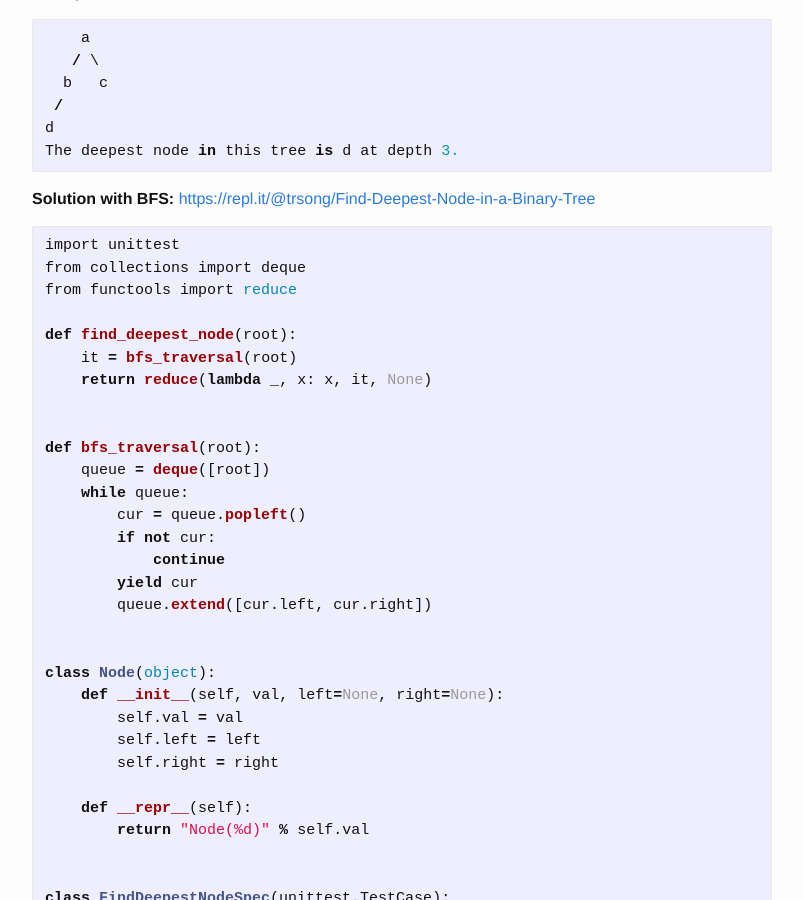
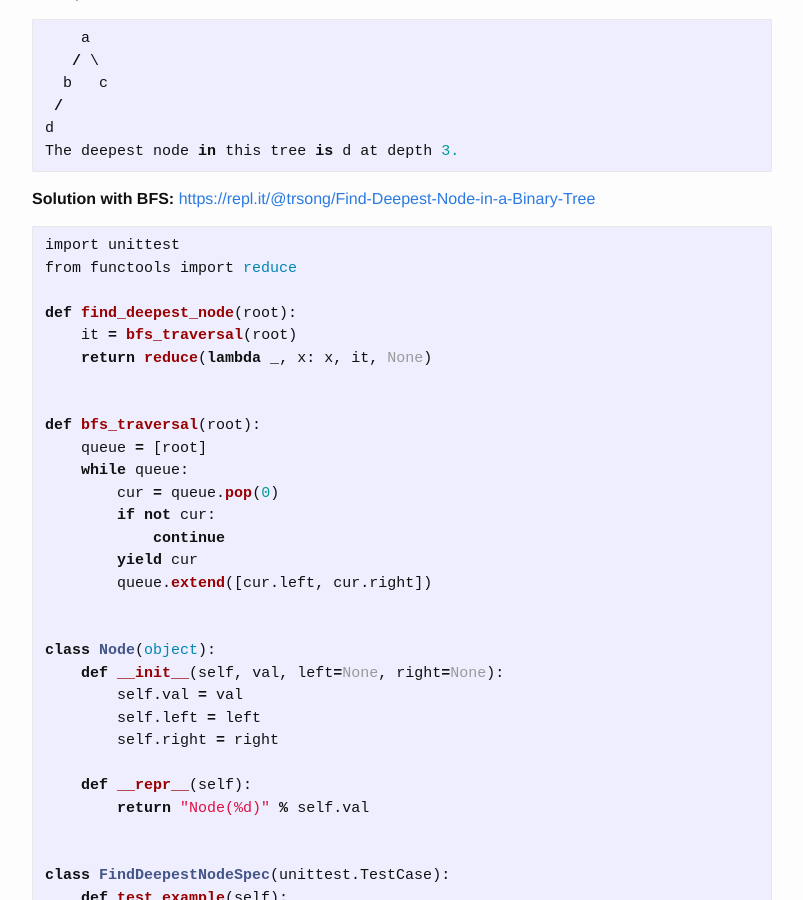
Before and after one commit to trsong/trsong.github.io, a Jekyll site: the page built from _posts/2020-08-01-DailyQuestionsAug.md, in a window 1280 px wide and 900 px high, scrolled down 1792 px. Shown: the whole window, without its empty margins (238-1041 px from the left). Built offline with Jekyll 4.4.1, drawn with Linux system fonts in a browser that asks for light colours; some of the changed text lies outside the part shown.

Commit message:
Use list instead of deque for better performance

````diff
--- a/_posts/2020-08-01-DailyQuestionsAug.md
+++ b/_posts/2020-08-01-DailyQuestionsAug.md
@@ -50,7 +50,6 @@ The deepest node in this tree is d at depth 3.
 **Solution with BFS:** [https://repl.it/@trsong/Find-Deepest-Node-in-a-Binary-Tree](https://repl.it/@trsong/Find-Deepest-Node-in-a-Binary-Tree)
 ```py
 import unittest
-from collections import deque
 from functools import reduce
 
 def find_deepest_node(root):
@@ -59,9 +58,9 @@ def find_deepest_node(root):
 
 
 def bfs_traversal(root):
-    queue = deque([root])
+    queue = [root]
     while queue:
-        cur = queue.popleft()
+        cur = queue.pop(0)
         if not cur:
             continue
         yield cur
````
